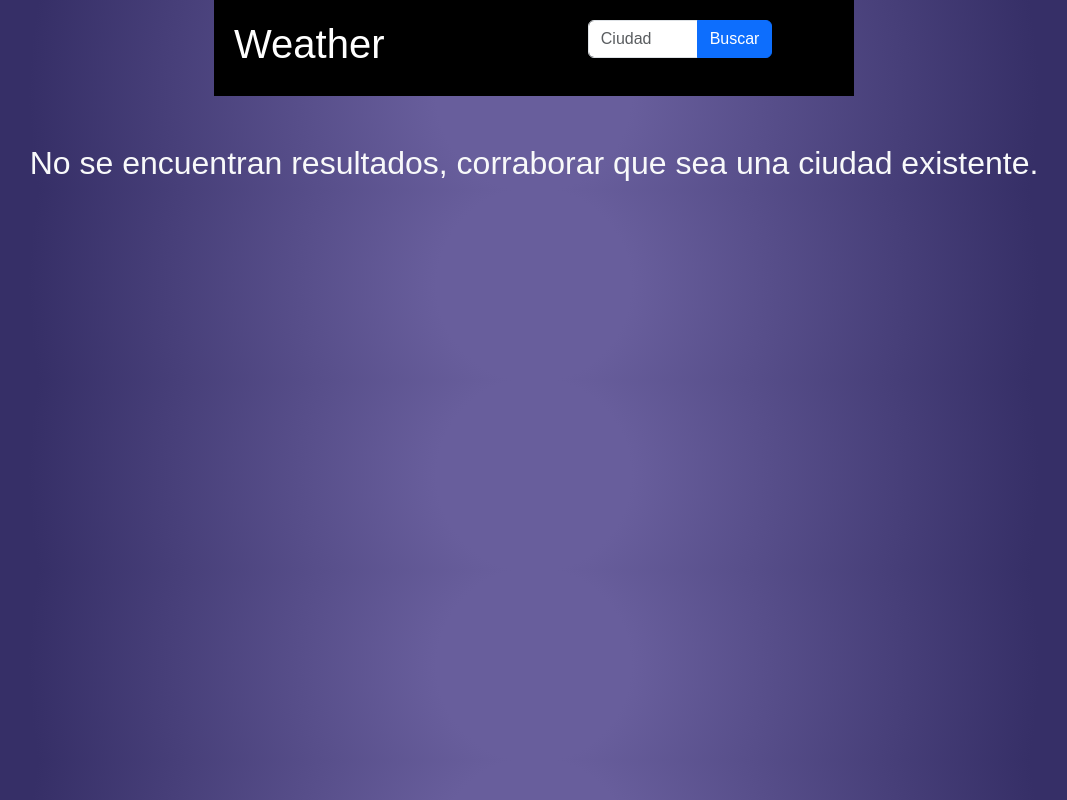
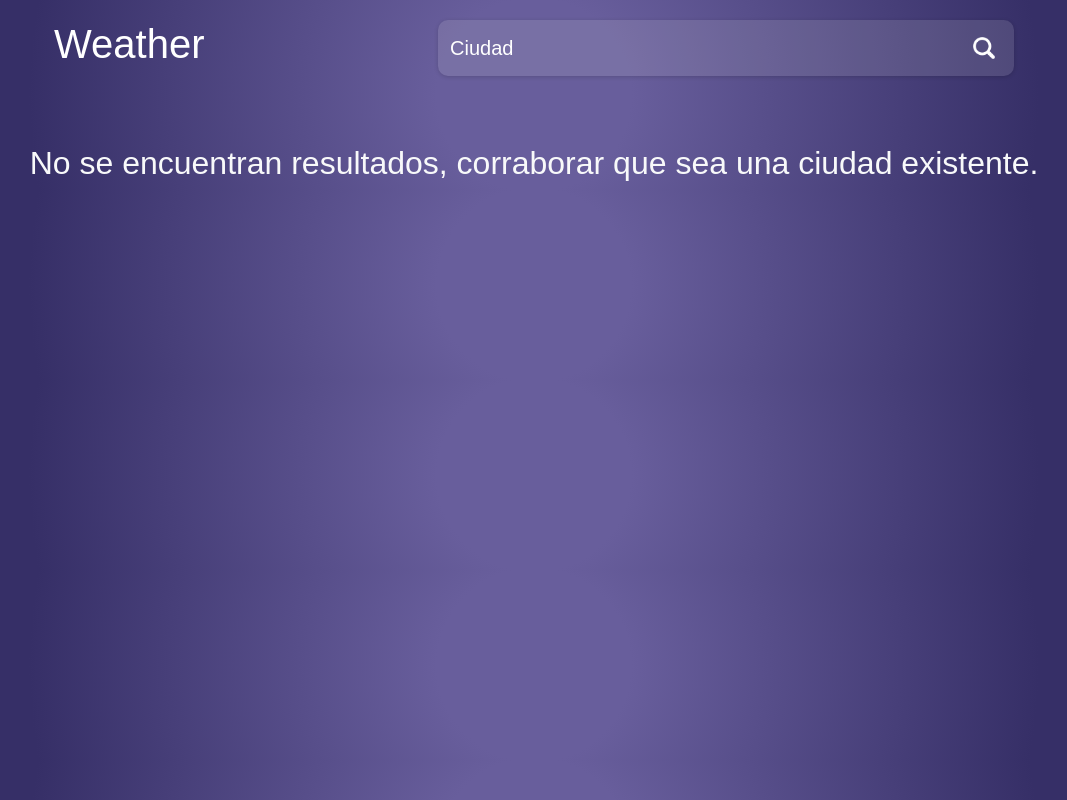
Before and after one commit to evelyndisa/clima, a React (Create React App) app: page / in a window 1280 px wide. Shown: the whole page, without its empty margins (106-1173 px from the left). Built offline with nearby package versions, Linux system fonts and the light colour scheme; a web font is replaced by a local one.

Commit message:
prototype nav

```diff
--- a/public/index.html
+++ b/public/index.html
@@ -8,7 +8,8 @@
     <meta
       name="description"
       content="Web site created using create-react-app"
-    />
+      />
+    <link href="https://cdn.jsdelivr.net/npm/bootstrap@5.3.3/dist/css/bootstrap.min.css" rel="stylesheet">
     <link rel="preconnect" href="https://fonts.googleapis.com">
     <link rel="preconnect" href="https://fonts.gstatic.com" crossorigin>
     <link href="https://fonts.googleapis.com/css2?family=DM+Sans:ital,opsz,wght@0,9..40,100..1000;1,9..40,100..1000&family=Judson:ital,wght@0,400;0,700;1,400&display=swap" rel="stylesheet">
@@ -28,7 +29,6 @@
     -->
     <title>React App</title>
     <!-- Bootstrap CSS -->
-  <link href="https://cdn.jsdelivr.net/npm/bootstrap@5.3.3/dist/css/bootstrap.min.css" rel="stylesheet">
 
   </head>
   <body>
--- a/src/assets/css/Nav.css
+++ b/src/assets/css/Nav.css
@@ -1,8 +1,7 @@
 .nav{
-    background-color: black;
     display: flex;
     justify-content: space-between;
-    width: 50%;
+    max-width: 1000px;
     margin: auto;
     padding: 20px;
 }
@@ -10,3 +9,38 @@
     color:#fff;
     font-weight: 400;
 }
+
+.form-search-weather{
+    display: flex;
+    width: 60%;
+    border: none;
+    border-radius: 10px;
+    box-shadow: rgba(0, 0, 0, 0.16) 0px 1px 4px;
+    background-color: #d8d7dc24;
+}
+.form-search-weather input{
+    background: none;
+    border: none;
+    color: #fff;
+    font-size: 20px;
+    outline: none;
+}
+.form-search-weather input::placeholder {
+    color: #fff;
+    font-size: 20px;
+}
+.form-search-weather input:focus {
+    background: none !important;
+    border: none !important;
+    outline: none !important;
+    color: #fff;
+  }
+.button-magnifier{
+    background: none;
+    border: none;
+    margin-right: 10px;
+}
+.button-magnifier img{
+    width: 28px;
+    padding: 3px;
+}
--- a/src/components/Nav.js
+++ b/src/components/Nav.js
@@ -7,17 +7,16 @@ export default function Nav ({newLocation}){
     const onSubmit = (e) => {
         e.preventDefault()
         console.log({city})
-        if(city === '' || !city) return newLocation(city)
+        if(city === '' || !city) return
+
+        newLocation(city)
     }
-
     return(
         <nav className="nav">
-            <h1 className="">Weather</h1>
-            <form onSubmit={onSubmit}>
-                <div className="input-group mb-3 mx-auto">
+            <h1>Weather</h1>
+            <form onSubmit={onSubmit} className="form-search-weather">
                     <input type="text" className="form-control" placeholder="Ciudad" onChange={(e)=>setCity(e.target.value)} />
-                    <button className="btn btn-primary input-group-text" type="submit">Buscar</button>
-                </div>
+                    <button className=" button-magnifier" type="submit"><img src="./images/magnifier.png"  alt="search icon"/></button>
             </form>
         </nav>
     )
```
Also changed, not shown: public/images/magnifier.png (added).
